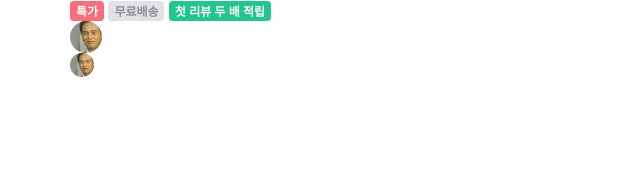
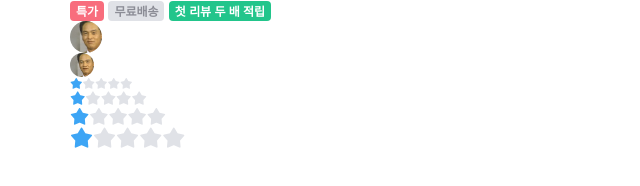
Before and after one commit to EKKimm/tomorrow-house, a website: page index.html in a window 1280 px wide. Shown: the whole page, without its empty margins (0-640 px from the left). Drawn offline with nearby package versions, Linux system fonts and the light colour scheme; files that its build step writes are made by us from their sources; files whose address does not match are found by name.

Commit message:
Implement star-rating components

```diff
--- a/index.html
+++ b/index.html
@@ -53,6 +53,40 @@
           <img src="./assets/images/img-user-01.jpg" alt="사달라 아저씨" />
         </div>
       </div>
+
+      <div>
+        <div class="star-rating-13">
+          <i class="ic-star is-active"></i>
+          <i class="ic-star"></i>
+          <i class="ic-star"></i>
+          <i class="ic-star"></i>
+          <i class="ic-star"></i>
+        </div>
+
+        <div class="star-rating-16">
+          <i class="ic-star is-active"></i>
+          <i class="ic-star"></i>
+          <i class="ic-star"></i>
+          <i class="ic-star"></i>
+          <i class="ic-star"></i>
+        </div>
+
+        <div class="star-rating-20">
+          <i class="ic-star is-active"></i>
+          <i class="ic-star"></i>
+          <i class="ic-star"></i>
+          <i class="ic-star"></i>
+          <i class="ic-star"></i>
+        </div>
+
+        <div class="star-rating-24">
+          <i class="ic-star is-active"></i>
+          <i class="ic-star"></i>
+          <i class="ic-star"></i>
+          <i class="ic-star"></i>
+          <i class="ic-star"></i>
+        </div>
+      </div>
     </div>
   </body>
 </html>
--- a/styles/main.scss
+++ b/styles/main.scss
@@ -13,5 +13,6 @@
 
 @import './modules/tags';
 @import './modules/avatars';
+@import './modules/star-ratings';
 
 @import './layouts/grids';
--- /dev/null
+++ b/styles/modules/_star-ratings.scss
@@ -0,0 +1,31 @@
+%star-rating-base {
+  @include flexbox(start);
+
+  .ic-star {
+    color: $border;
+
+    &.is-active {
+      color: $blue;
+    }
+  }
+}
+
+.star-rating-13 {
+  @extend %star-rating-base;
+  font-size: 13px;
+}
+
+.star-rating-16 {
+  @extend %star-rating-base;
+  font-size: 16px;
+}
+
+.star-rating-20 {
+  @extend %star-rating-base;
+  font-size: 20px;
+}
+
+.star-rating-24 {
+  @extend %star-rating-base;
+  font-size: 24px;
+}
```
Also changed, not shown: 1 other file.
